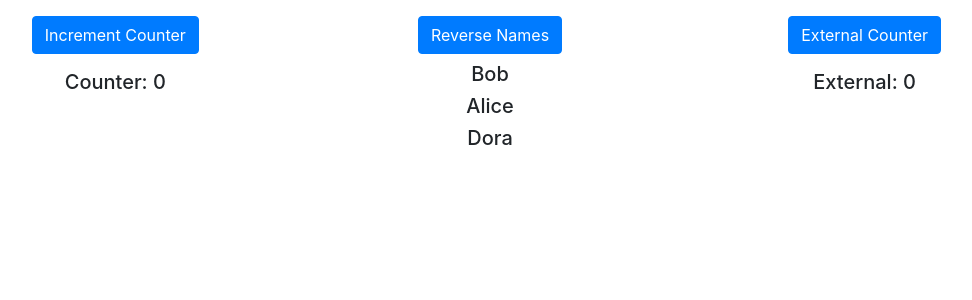
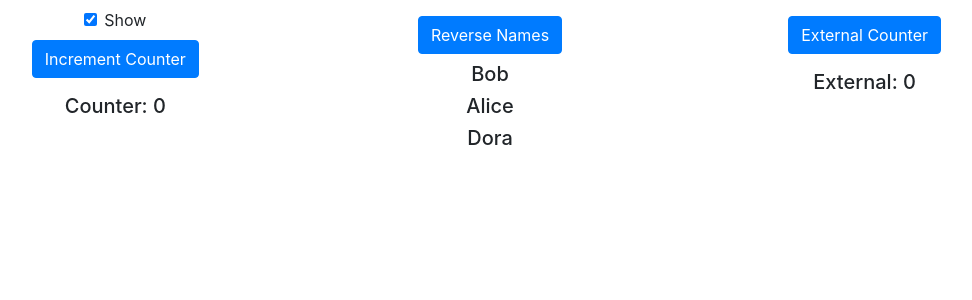
Before and after one commit to davidtrussler/pro-react-16_13_reconciliation-lifecycles, a React (Create React App) app: page / in a window 1280 px wide. Shown: the top 300 px of the page, without its empty margins (150-1122 px from the left). Built offline with nearby package versions, Linux system fonts and the light colour scheme.

Commit message:
Adds showMessage state and handler to App component

```diff
--- a/src/App.js
+++ b/src/App.js
@@ -8,12 +8,17 @@ export default class App extends Component {
     super(props);
 
     this.state = {
-      counter: 0
+      counter: 0,
+      showMessage: true
     }
   }
 
   incrementCounter = () => {
     this.setState({counter: this.state.counter + 1});
+  }
+
+  handleChange = () => {
+    this.setState({showMessage: !this.state.showMessage});
   }
 
   render() {
@@ -23,11 +28,24 @@ export default class App extends Component {
       <div className="container text-center">
         <div className="row p-2">
           <div className="col-4">
-            <Message
-              message={`Counter: ${this.state.counter}`}
-              callback={this.incrementCounter}
-              text='Increment Counter'
-            />
+            <div className="form-check">
+              <input
+                type="checkbox"
+                className="form-check-input"
+                checked={this.state.showMessage}
+                onChange={this.handleChange}
+              />
+              <label className="form-check-label">Show</label>
+            </div>
+
+            {
+              this.state.showMessage &&
+              <Message
+                message={`Counter: ${this.state.counter}`}
+                callback={this.incrementCounter}
+                text='Increment Counter'
+              />
+            }
           </div>
 
           <div className="col-4">
```
